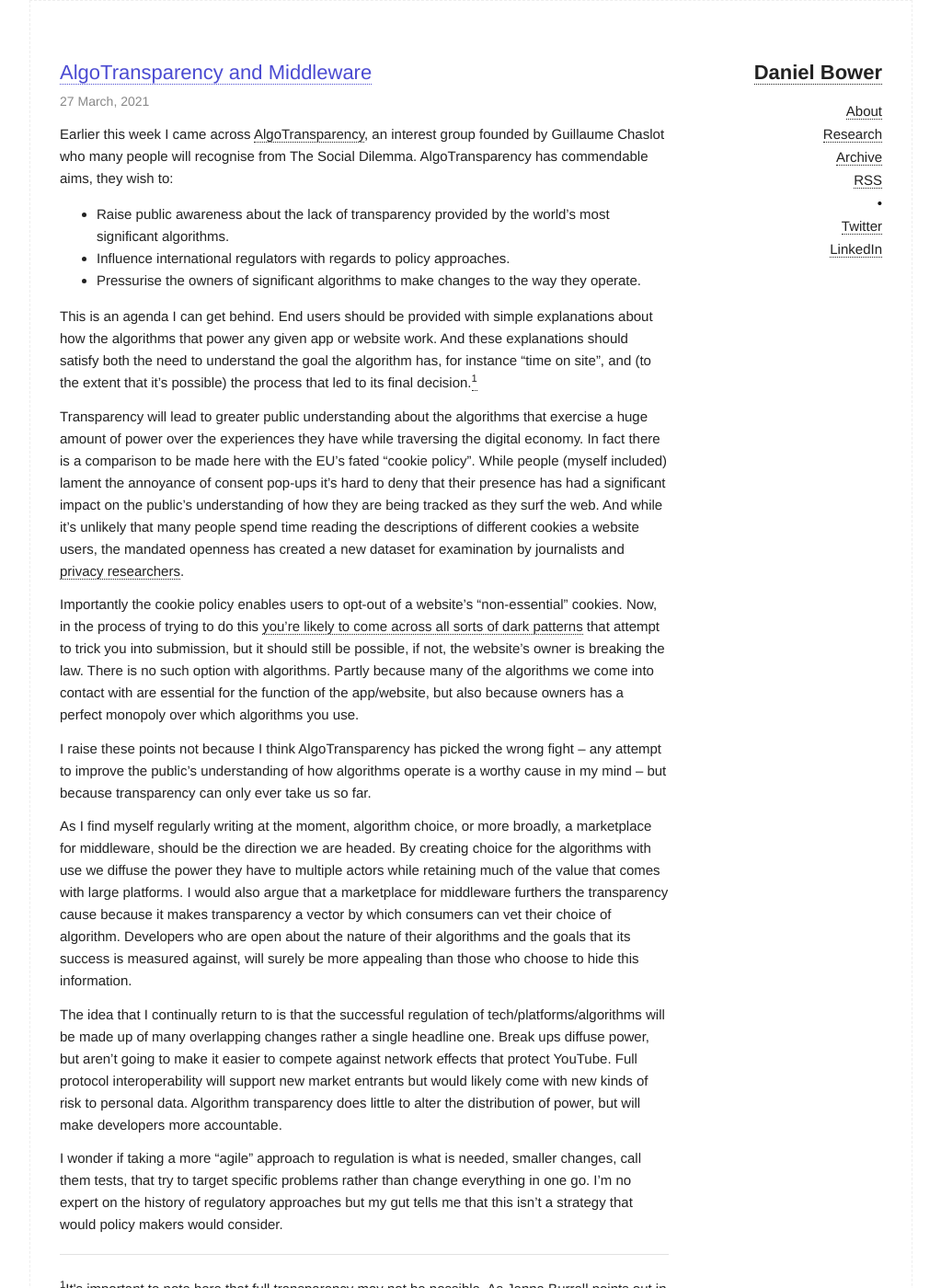
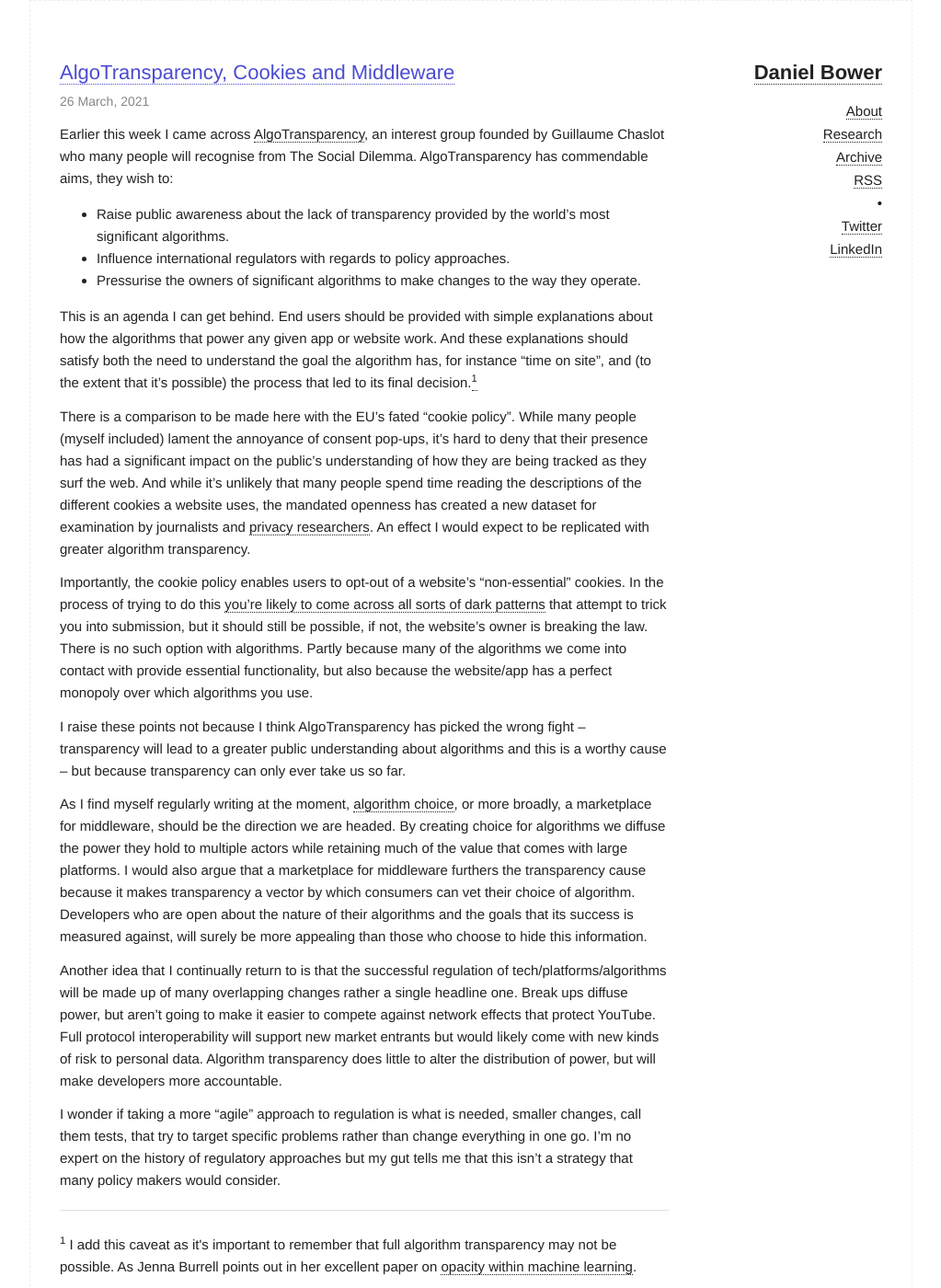
Before and after one commit to danielbower/personal-blog, a Jekyll site: the page built from index.html, in a window 1280 px wide and 1400 px high. Shown: the whole window at 92% size, without its empty margins (128-1151 px from the left). Built offline with Jekyll 4.4.1, drawn with Linux system fonts in a browser that asks for light colours; some of the changed lines change nothing that is shown; some of the changed text lies outside the part shown.

Commit message:
Finalising post and research page typo

```diff
--- /dev/null
+++ b/_posts/2021-03-26-algotransparency-cookies-middleware.md
@@ -0,0 +1,29 @@
+---
+layout: post
+title:  "AlgoTransparency, Cookies and Middleware"
+date: 2021-03-26
+categories:
+---
+Earlier this week I came across [AlgoTransparency](https://www.algotransparency.org), an interest group founded by Guillaume Chaslot who many people will recognise from The Social Dilemma. AlgoTransparency has commendable aims, they wish to:
+
+- Raise public awareness about the lack of transparency provided by the world's most significant algorithms.
+- Influence international regulators with regards to policy approaches.
+- Pressurise the owners of significant algorithms to make changes to the way they operate.
+
+This is an agenda I can get behind. End users should be provided with simple explanations about how the algorithms that power any given app or website work. And these explanations should satisfy both the need to understand the goal the algorithm has, for instance "time on site", and (to the extent that it's possible) the process that led to its final decision.<a href="#footnote1"><sup>1</sup></a>
+
+There is a comparison to be made here with the EU's fated "cookie policy". While many people (myself included) lament the annoyance of consent pop-ups, it's hard to deny that their presence has had a significant impact on the public's understanding of how they are being tracked as they surf the web. And while it's unlikely that many people spend time reading the descriptions of the different cookies a website uses, the mandated openness has created a new dataset for examination by journalists and [privacy researchers](https://www.top10vpn.com/research/). An effect I would expect to be replicated with greater algorithm transparency.
+
+Importantly, the cookie policy enables users to opt-out of a website's "non-essential" cookies. In the process of trying to do this [you're likely to come across all sorts of dark patterns](https://arxiv.org/abs/1909.02638) that attempt to trick you into submission, but it should still be possible, if not, the website's owner is breaking the law. There is no such option with algorithms. Partly because many of the algorithms we come into contact with provide essential functionality, but also because the website/app has a perfect monopoly over which algorithms you use.
+
+I raise these points not because I think AlgoTransparency has picked the wrong fight – transparency will lead to a greater public understanding about algorithms and this is a worthy cause – but because transparency can only ever take us so far.
+
+As I find myself regularly writing at the moment, [algorithm choice]({%- post_url 2021-02-19-roon-algorithmic-choice-middleware -%}), or more broadly, a marketplace for middleware, should be the direction we are headed. By creating choice for algorithms we diffuse the power they hold to multiple actors while retaining much of the value that comes with large platforms. I would also argue that a marketplace for middleware furthers the transparency cause because it makes transparency a vector by which consumers can vet their choice of algorithm. Developers who are open about the nature of their algorithms and the goals that its success is measured against, will surely be more appealing than those who choose to hide this information.
+
+Another idea that I continually return to is that the successful regulation of tech/platforms/algorithms will be made up of many overlapping changes rather a single headline one. Break ups diffuse power, but aren't going to make it easier to compete against network effects that protect YouTube. Full protocol interoperability will support new market entrants but would likely come with new kinds of risk to personal data. Algorithm transparency does little to alter the distribution of power, but will make developers more accountable.
+
+I wonder if taking a more "agile" approach to regulation is what is needed, smaller changes, call them tests, that try to target specific problems rather than change everything in one go. I'm no expert on the history of regulatory approaches but my gut tells me that this isn't a strategy that many policy makers would consider.
+
+---
+
+<p id="footnote1"><sup>1</sup> I add this caveat as it's important to remember that full algorithm transparency may not be possible. As Jenna Burrell points out in her excellent paper on <a href="https://journals.sagepub.com/doi/abs/10.1177/2053951715622512">opacity within machine learning</a>.</p>
--- a/_posts/2021-03-27-algotransparency-middleware.md
+++ /dev/null
@@ -1,29 +0,0 @@
----
-layout: post
-title:  "AlgoTransparency and Middleware"
-date: 2021-03-27
-categories:
----
-Earlier this week I came across [AlgoTransparency](https://www.algotransparency.org), an interest group founded by Guillaume Chaslot who many people will recognise from The Social Dilemma. AlgoTransparency has commendable aims, they wish to:
-
-- Raise public awareness about the lack of transparency provided by the world's most significant algorithms.
-- Influence international regulators with regards to policy approaches.
-- Pressurise the owners of significant algorithms to make changes to the way they operate.
-
-This is an agenda I can get behind. End users should be provided with simple explanations about how the algorithms that power any given app or website work. And these explanations should satisfy both the need to understand the goal the algorithm has, for instance "time on site", and (to the extent that it's possible) the process that led to its final decision.<a href="#footnote1"><sup>1</sup></a>
-
-Transparency will lead to greater public understanding about the algorithms that exercise a huge amount of power over the experiences they have while traversing the digital economy. In fact there is a comparison to be made here with the EU's fated "cookie policy". While people (myself included) lament the annoyance of consent pop-ups it's hard to deny that their presence has had a significant impact on the public's understanding of how they are being tracked as they surf the web. And while it's unlikely that many people spend time reading the descriptions of different cookies a website users, the mandated openness has created a new dataset for examination by journalists and [privacy researchers](https://www.top10vpn.com/research/).
-
-Importantly the cookie policy enables users to opt-out of a website's "non-essential" cookies. Now, in the process of trying to do this [you're likely to come across all sorts of dark patterns](https://arxiv.org/abs/1909.02638) that attempt to trick you into submission, but it should still be possible, if not, the website's owner is breaking the law. There is no such option with algorithms. Partly because many of the algorithms we come into contact with are essential for the function of the app/website, but also because owners has a perfect monopoly over which algorithms you use.
-
-I raise these points not because I think AlgoTransparency has picked the wrong fight – any attempt to improve the public's understanding of how algorithms operate is a worthy cause in my mind – but because transparency can only ever take us so far.
-
-As I find myself regularly writing at the moment, algorithm choice, or more broadly, a marketplace for middleware, should be the direction we are headed. By creating choice for the algorithms with use we diffuse the power they have to multiple actors while retaining much of the value that comes with large platforms. I would also argue that a marketplace for middleware furthers the transparency cause because it makes transparency a vector by which consumers can vet their choice of algorithm. Developers who are open about the nature of their algorithms and the goals that its success is measured against, will surely be more appealing than those who choose to hide this information.
-
-The idea that I continually return to is that the successful regulation of tech/platforms/algorithms will be made up of many overlapping changes rather a single headline one. Break ups diffuse power, but aren't going to make it easier to compete against network effects that protect YouTube. Full protocol interoperability will support new market entrants but would likely come with new kinds of risk to personal data. Algorithm transparency does little to alter the distribution of power, but will make developers more accountable.
-
-I wonder if taking a more "agile" approach to regulation is what is needed, smaller changes, call them tests, that try to target specific problems rather than change everything in one go. I'm no expert on the history of regulatory approaches but my gut tells me that this isn't a strategy that would policy makers would consider.
-
----
-
-<p id="footnote1"><sup>1</sup>It's important to note here that full transparency may not be possible. As Jenna Burrell points out in her excellent paper on <a href="https://journals.sagepub.com/doi/abs/10.1177/2053951715622512">opacity within machine learning</a>.</p>
--- a/research.md
+++ b/research.md
@@ -12,7 +12,7 @@
 
 - **Interoperability as a regulatory tool**. Mandating the "opening up" of large platforms to provide users with more control over their data and to foster more innovation.
 
-- **Algorithmic power**. The most important algorithms in our day to day lives are controlled by a handful of companies, this is an overt centralisation of power that society must reject.
+- **Algorithm power**. The most important algorithms in our day to day lives are controlled by a handful of companies, this is an overt centralisation of power that society must reject.
 
 - **Kill zones**. There is a growing body of evidence that the presence of "big tech" within a market is stifling innovation due to the vacuum in funding they seem to create.
 
```
